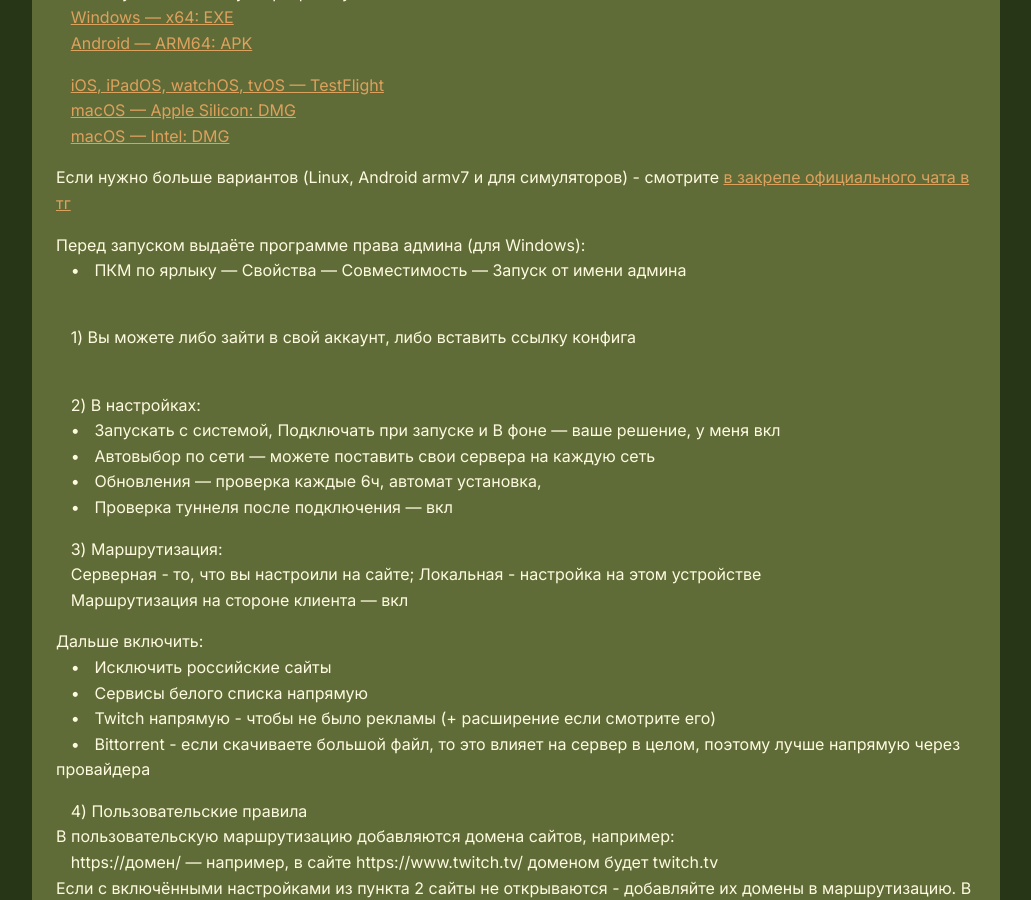
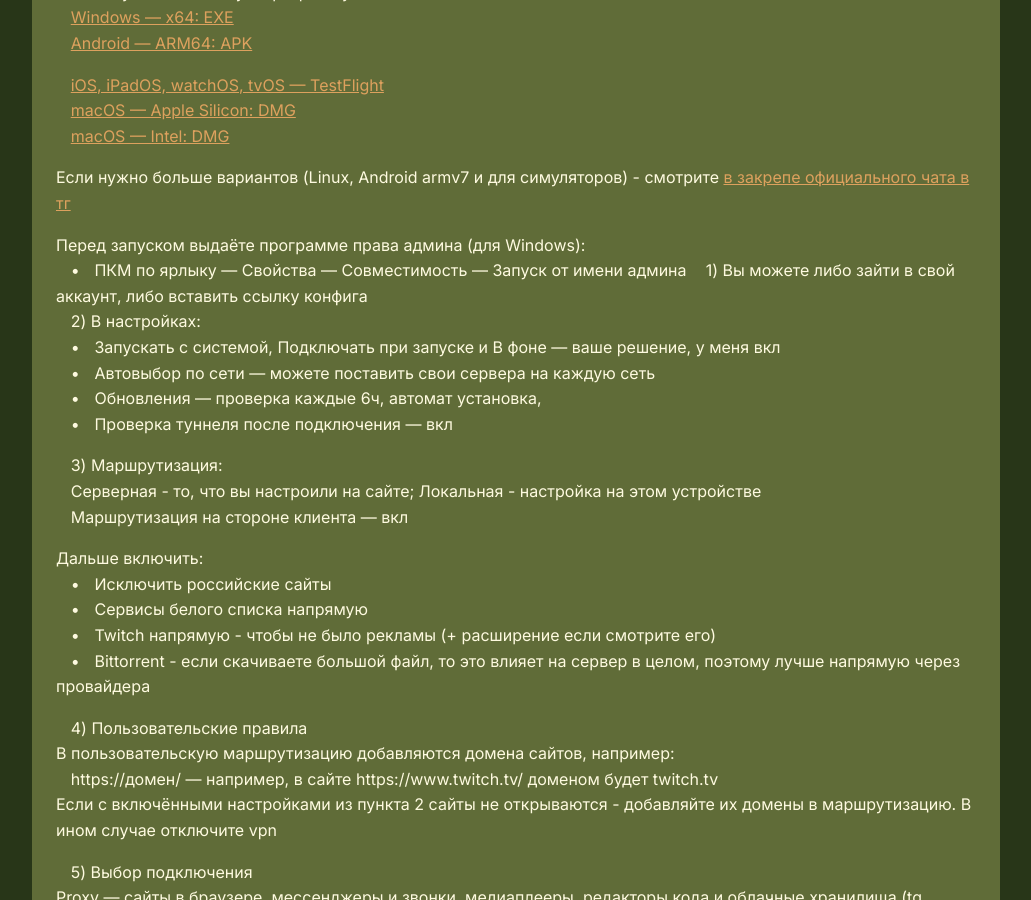
Before and after one commit to mysor-ka/mysor-ka.github.io, a Jekyll site: the page built from _posts/2026-06-13-Установка VPN.markdown, in a window 1280 px wide and 900 px high, scrolled down 4566 px. Shown: the whole window, without its empty margins (124-1155 px from the left). Built offline with Jekyll 4.4.1, drawn with Linux system fonts in a browser that asks for light colours.

```diff
--- a/_posts/2026-06-13-Установка VPN.markdown
+++ b/_posts/2026-06-13-Установка VPN.markdown
@@ -119,9 +119,7 @@ excerpt: "Купим страну,ㅤНастроим конфиг,ㅤПодкл
 
 Перед запуском выдаёте программе права админа (для Windows):
 <br>ㅤ•ㅤПКМ по ярлыку — Свойства — Совместимость — Запуск от имени админа
-
-<br>ㅤ1) Вы можете либо зайти в свой аккаунт, либо вставить ссылку конфига
-
+ㅤ1) Вы можете либо зайти в свой аккаунт, либо вставить ссылку конфига
 <br>ㅤ2) В настройках:
 <br>ㅤ•ㅤЗапускать с системой, Подключать при запуске и В фоне — ваше решение, у меня вкл
 <br>ㅤ•ㅤАвтовыбор по сети — можете поставить свои сервера на каждую сеть
```
